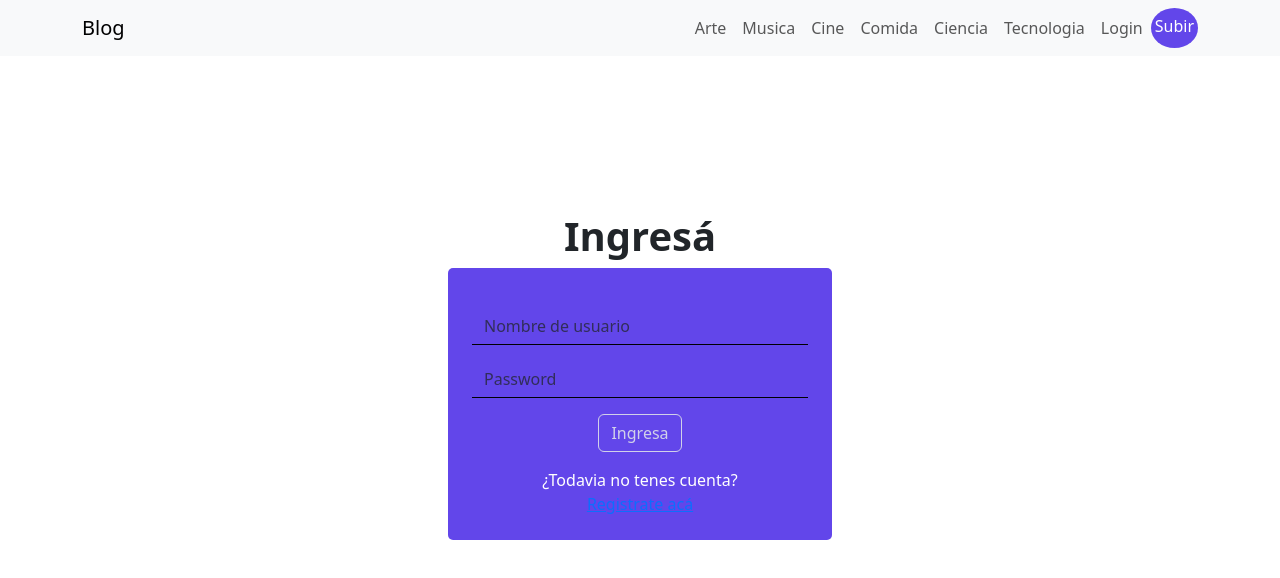
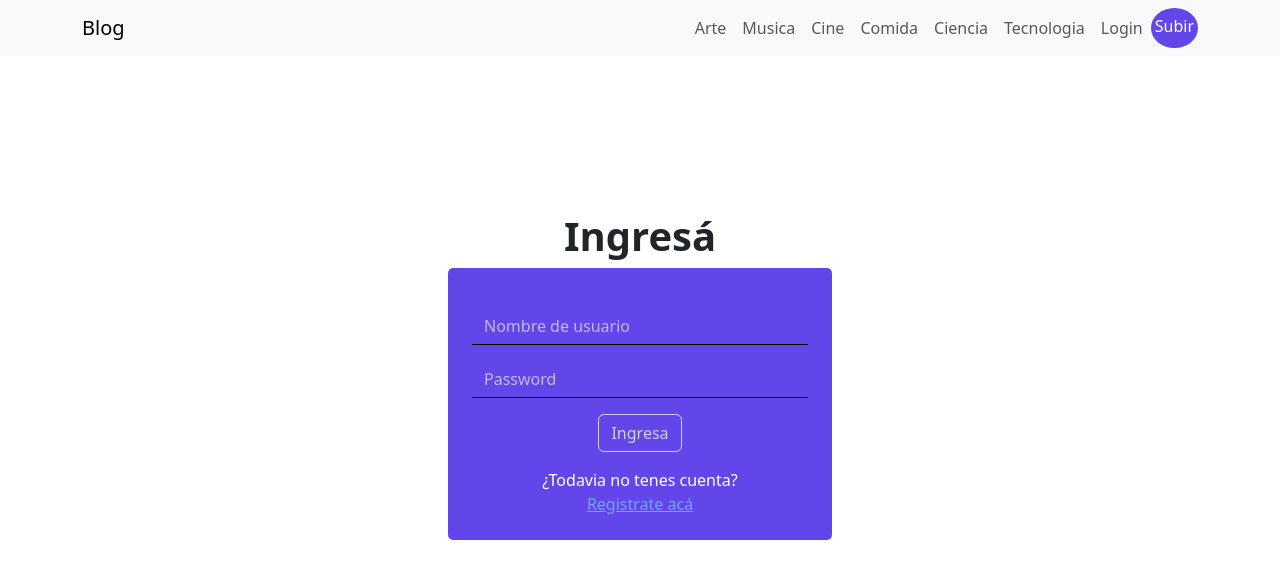
Before and after one commit to nicofara27/blog-front, a React (Create React App) app: page /ingreso in a window 1280 px wide. Shown: the top 578 px of the page. Built offline with nearby package versions, Linux system fonts and the light colour scheme.

Commit message:
Cambie el formulario a modo oscuro

```diff
--- a/src/components/views/PagIngreso.jsx
+++ b/src/components/views/PagIngreso.jsx
@@ -19,7 +19,7 @@ const PagIngreso = () => {
       await login(datos);
       navigate("/");
     } catch (err) {
-      setError(error.response.data);
+      setError(err.response.data);
     }
   };
 
@@ -29,6 +29,7 @@ const PagIngreso = () => {
       <Form
         className="pagFormularios__form py-4"
         onSubmit={handleSubmit(iniciarSesion)}
+        data-bs-theme="dark"
       >
         <Form.Group className="my-3 mx-4" controlId="formBasicUserName">
           <Form.Control
```
